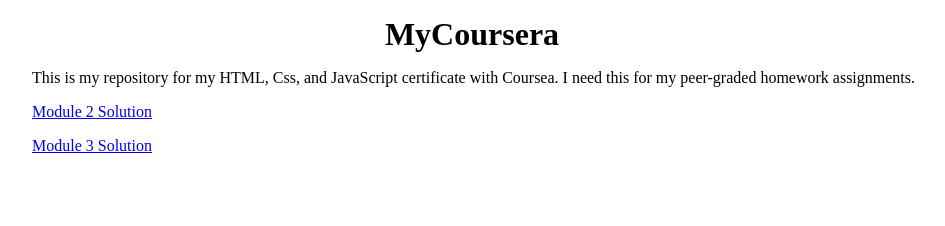
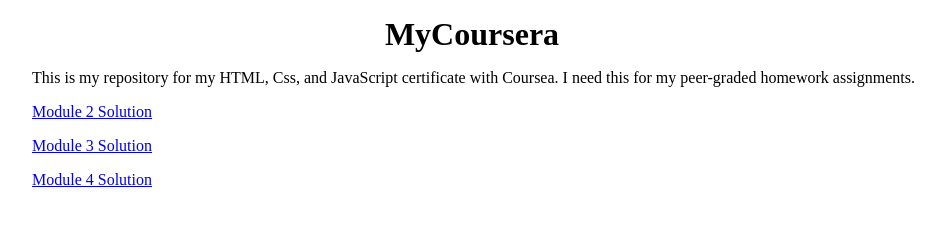
Before and after one commit to EpicFacepalm94/MyCoursera, a plain HTML site: page index.html in a window 1280 px wide. Shown: the whole page, without its empty margins (168-1113 px from the left). Drawn offline with Linux system fonts and the light colour scheme.

Commit message:
Update index.html

```diff
--- a/index.html
+++ b/index.html
@@ -13,5 +13,8 @@
 <p align="left" style="margin-left: 2in; margin-right: 1.81in; background: transparent">
 <a href="https://epicfacepalm94.github.io/MyCoursera/modules3-solution/index.html">Module 3 Solution</a>
 </p>
+<p align="left" style="margin-left: 2in; margin-right: 1.81in; background: transparent">
+<a href="https://epicfacepalm94.github.io/MyCoursera/modules4-solution/index.html">Module 4 Solution</a>
+</p>
 </body>
 </html>
```
